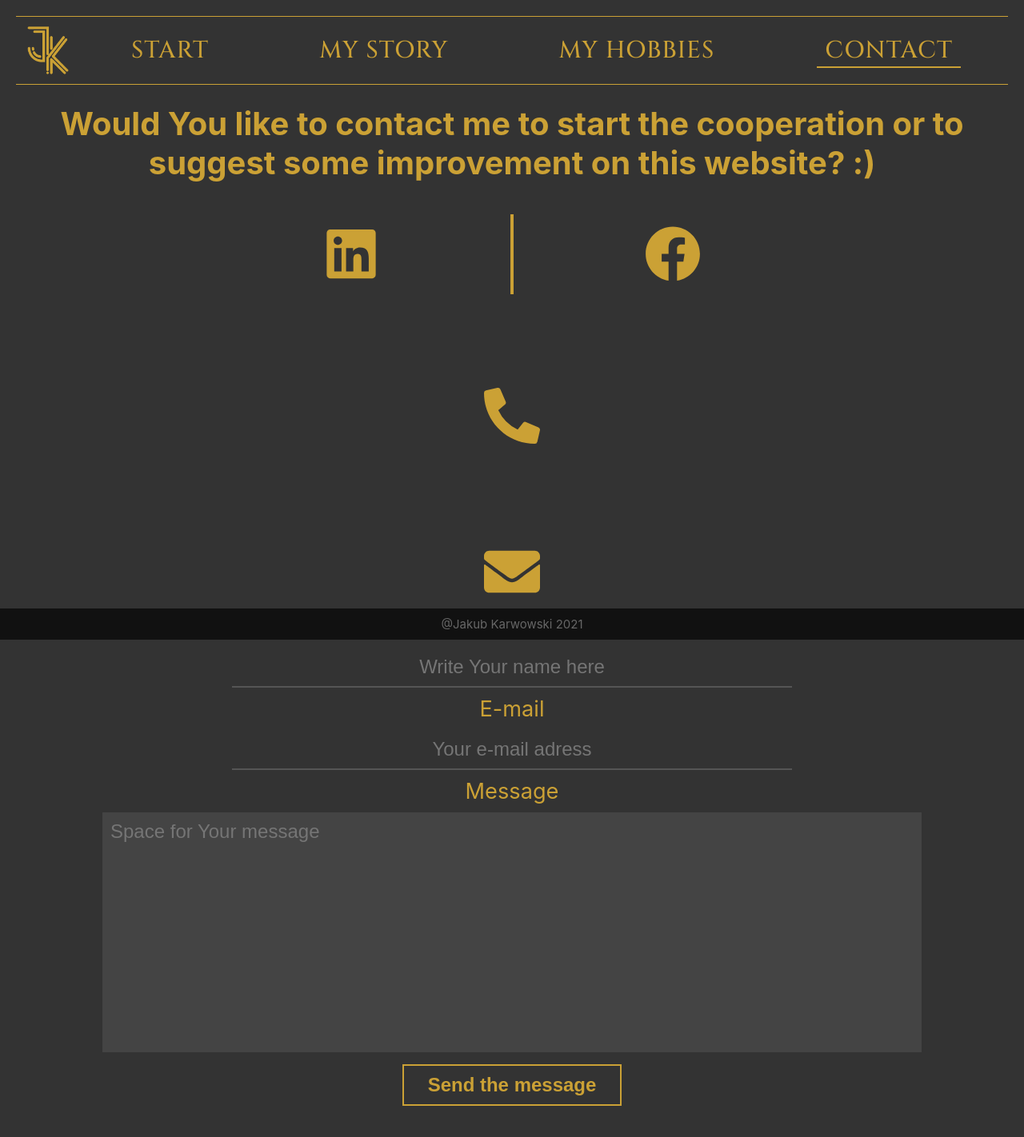
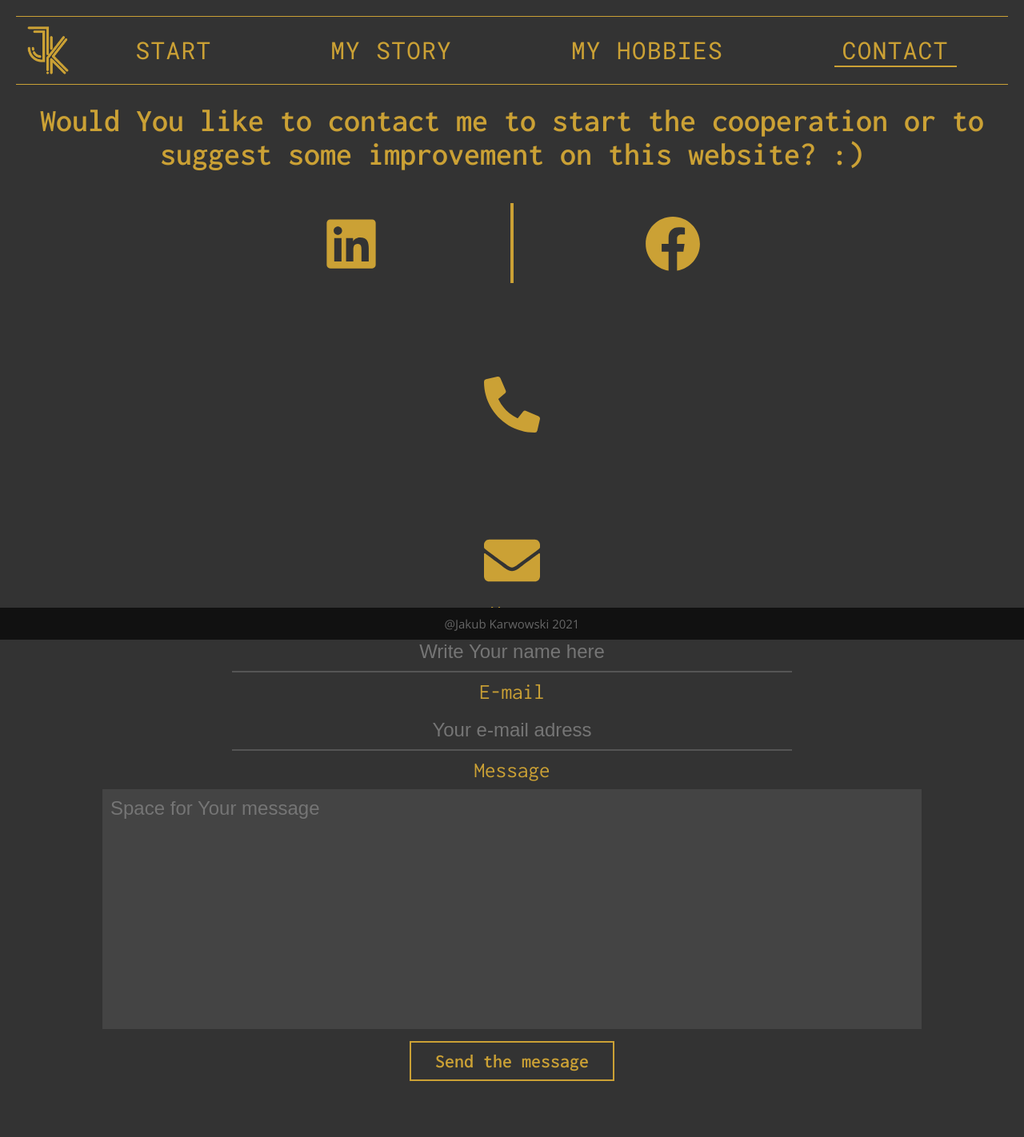
Before and after one commit to JakubKarwowski/Strona_wizytowka, a React (Create React App) app: page /Strona_wizytowka/contact in a window 1280 px wide. Shown: the top 1422 px of the page at 80% size. Built offline with nearby package versions, Linux system fonts and the light colour scheme; a web font is replaced by a local one.

Commit message:
adding fonts, minor stylistic changes

```diff
--- a/public/index.html
+++ b/public/index.html
@@ -2,9 +2,9 @@
 <html lang="en">
   <head>
     <meta charset="utf-8" />
-    <link rel="apple-touch-icon" sizes="180x180" href="/strona_wizytowka/apple-touch-icon.png">
+    <!-- <link rel="apple-touch-icon" sizes="180x180" href="/strona_wizytowka/apple-touch-icon.png">
     <link rel="icon" type="image/png" sizes="32x32" href="/strona_wizytowka/favicon-32x32.png">
-    <link rel="icon" type="image/png" sizes="16x16" href="/strona_wizytowka/favicon-16x16.png">
+    <link rel="icon" type="image/png" sizes="16x16" href="/strona_wizytowka/favicon-16x16.png"> -->
     <link rel="manifest" href="/strona_wizytowka/site.webmanifest">
     <meta name="viewport" content="width=device-width, initial-scale=1" />
     <meta name="theme-color" content="#000000" />
@@ -15,6 +15,14 @@
     <link href="https://fonts.googleapis.com/css2?family=Petit+Formal+Script&family=Zeyada&display=swap" rel="stylesheet">
     <link rel="preconnect" href="https://fonts.gstatic.com">
     <link href="https://fonts.googleapis.com/css2?family=Cinzel:wght@500&display=swap" rel="stylesheet">
+
+
+    <link rel="preconnect" href="https://fonts.googleapis.com">
+    <link rel="preconnect" href="https://fonts.gstatic.com" crossorigin>
+    <link href="https://fonts.googleapis.com/css2?family=Bebas+Neue&family=Coming+Soon&family=Domine&family=Inconsolata:wght@400;500;600&family=Open+Sans&family=Raleway&family=Roboto&family=Roboto+Mono&family=Source+Code+Pro:wght@500&family=Titillium+Web&display=swap" rel="stylesheet">
+
+
+
     <!--
       manifest.json provides metadata used when your web app is installed on a
       user's mobile device or desktop. See https://developers.google.com/web/fundamentals/web-app-manifest/
--- a/src/body_components/Start.js
+++ b/src/body_components/Start.js
@@ -37,18 +37,18 @@ function Start(){
                         <img src={responsive_img} alt='Responsive websites'/>
                     </div>
                     <div>
-                        <h2>Using new standarts</h2>
-                        <img src={new_standarts} alt='New standarts'/>
+                        <h2>Using new standards</h2>
+                        <img src={new_standarts} alt='New standards'/>
                     </div>
                 </div>
 
-                <h2>AND ALSO:</h2>
+                <h2>And also:</h2>
                 <ul>
-                    <li><h3><FontAwesomeIcon icon='check-square'/> fast</h3></li>
-                    <li><h3><FontAwesomeIcon icon='check-square'/> modern</h3></li>
-                    <li><h3><FontAwesomeIcon icon='check-square'/> beautiful</h3></li>
-                    <li><h3><FontAwesomeIcon icon='check-square'/> user friendly</h3></li>
-                    <li><h3><FontAwesomeIcon icon='check-square'/> minimalistic</h3></li>
+                    <li><FontAwesomeIcon icon='check-square'/> fast</li>
+                    <li><FontAwesomeIcon icon='check-square'/> modern</li>
+                    <li><FontAwesomeIcon icon='check-square'/> user friendly</li>
+                    <li><FontAwesomeIcon icon='check-square'/> beautiful</li>
+                    <li><FontAwesomeIcon icon='check-square'/> minimalistic</li>
                 </ul>
             </section>
             <section className='links'>
--- a/src/body_styles/Contact.scss
+++ b/src/body_styles/Contact.scss
@@ -78,6 +78,7 @@ div.contact{
             }
             form{
                 display: none;
+                font-family: 'Inconsolata', monospace;
                 @media (min-width: 768px) and (orientation: portrait) {
                     display: flex;
                     flex-direction: column;
@@ -139,7 +140,8 @@ div.contact{
                         color: #CBA135;
                         background-color: transparent;
                         border: 2px solid #CBA135;
-                        font-weight: 550;
+                        font-family: 'Inconsolata', monospace;
+                        font-weight: 600;
                         &:focus{
                             outline :none;
                         }
--- a/src/body_styles/MyStory.scss
+++ b/src/body_styles/MyStory.scss
@@ -24,16 +24,6 @@ div.wrapper{
         // min-width: 420px;
         // max-width: 100%;
         margin-left: 10%;
-        font-size: 1.2em ;
-        @media (min-width: 768px){
-            font-size: 1.3em;
-        }
-        @media (min-width: 992px){
-            font-size: 1.5em;
-        }
-        @media (min-width: 1200px){
-            font-size: 1.7em;
-        }
         li{
             a{
                 color: #CBA135;
--- a/src/body_styles/Start.scss
+++ b/src/body_styles/Start.scss
@@ -112,9 +112,11 @@ div.page_wrapper {
         div.images{
             display:flex;
             flex-direction: column;
+            // margin-bottom: 10px;
             @media (orientation:landscape) {
                 flex-direction: row;
                 border-bottom: 2px solid #CBA135;
+                margin-bottom: 15px;
             }
             div{
                 padding: 15px 0;
--- a/src/index.scss
+++ b/src/index.scss
@@ -1,10 +1,15 @@
 body {
-  // margin: 0;
-  font-family: -apple-system, BlinkMacSystemFont, 'Segoe UI', 'Roboto', 'Oxygen',
-    'Ubuntu', 'Cantarell', 'Fira Sans', 'Droid Sans', 'Helvetica Neue',
-    sans-serif;
-  -webkit-font-smoothing: antialiased;
-  -moz-osx-font-smoothing: grayscale;
+  margin: 0;
+  h1, h2{
+    font-family: 'Inconsolata', monospace;
+  }
+  p, li, a{
+    // font-family: 'Domine', serif;
+    // font-family: 'Inconsolata', monospace;
+    font-family: 'Open Sans', sans-serif;
+    // font-family: 'Titillium Web', sans-serif;
+  }
+
 }
 
 code {
--- a/src/main_styles/App.scss
+++ b/src/main_styles/App.scss
@@ -7,7 +7,7 @@
 body{
   background-color:#333333 ;
 };
-p{
+p, ul{
   font-size: 1.2em ;
   @media (min-width: 768px){
       font-size: 1.3em;
@@ -22,14 +22,17 @@ p{
 h1{
   margin: 10px;
   text-align: center;
+  @media (min-width: 576px){
+    font-size: 2.25em;
+  }
   @media (min-width: 768px){
-      font-size: 2.25em;
+      font-size: 2.5em;
   }
   @media (min-width: 992px){
-      font-size: 2.5em;
+      font-size: 3em;
   }
   @media (min-width: 1200px){
-      font-size: 3em;
+      font-size: 3.5em;
   }
 
 }
--- a/src/main_styles/Header.scss
+++ b/src/main_styles/Header.scss
@@ -18,21 +18,26 @@ header{
     }
 
     div.logo{
-        height: 70px;
-        width: 70px;
+        height: 50px;
+        width: 50px;
         margin-left: 5px;
-        // color:#CBA135;
-        // text-align: center;
-        // line-height: 100%;
-
+        @media (min-width:350px) {
+            height: 60px;
+            width: 60px;
+        }
+        @media (min-width:576px) {
+            height: 70px;
+            width: 70px;
+        }
         img {
-            height: 70px;
+            height: 50px;
+            @media (min-width:350px) {
+                height: 60px;
+            }
+            @media (min-width:576px) {
+                height: 70px;
+            }
         }
-        // p{
-        //     font-size: 50px;
-        //     font-family: 'Zeyada', cursive;
-        //     transform: translateY(-24px);
-        // }
     }
     div{
         &.menu{
@@ -70,13 +75,15 @@ header{
             padding: 0 10px;
             color: #CBA135;
             text-decoration: none;
-            font-family: 'Cinzel', serif;
-            font-size: 30px;
-            // font-style: italic;
-            // font-weight: 500;
+            font-family: 'Roboto Mono', monospace;
+            font-size: 24px;
             letter-spacing: 1px;
             text-align: center;
             line-height: 100%;
+            @media (min-width:350px) {
+                font-size: 30px;
+
+            }
         }
         a:hover{
             color: darken($color: #CBA135, $amount: 20%);
@@ -93,12 +100,22 @@ header{
         }
     }
     button{
-        height: 70px;
-        width: 70px;
-        font-size: 40px;
+        height: 50px;
+        width: 50px;
+        font-size: 30px;
         background-color: transparent;
         border: none;
         color: #CBA135;
+        @media (min-width:350px) {
+            font-size: 35px;
+            height: 60px;
+            width: 60px;
+        }
+        @media (min-width:576px) {
+            font-size: 40px;
+            height: 70px;
+            width: 70px;
+        }
         @media (min-width: 992px) {
             display: none;
 
```
